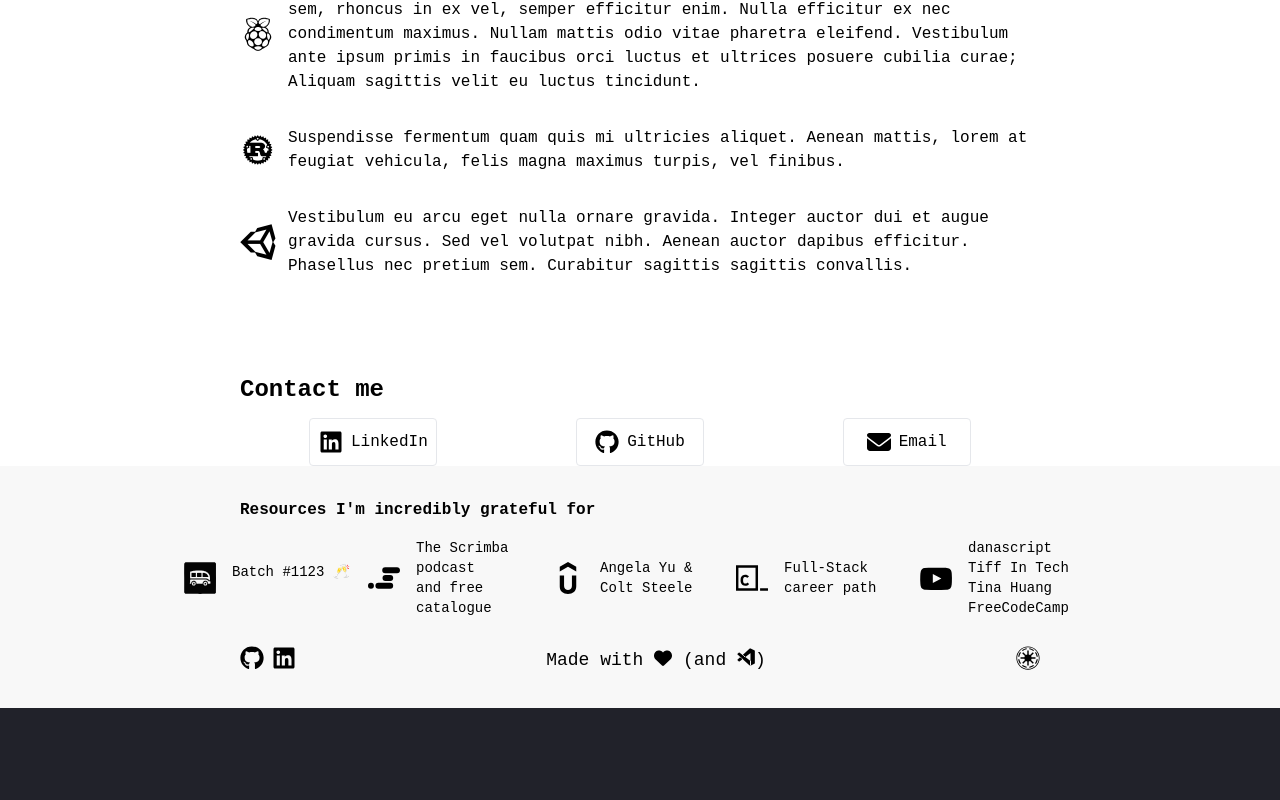
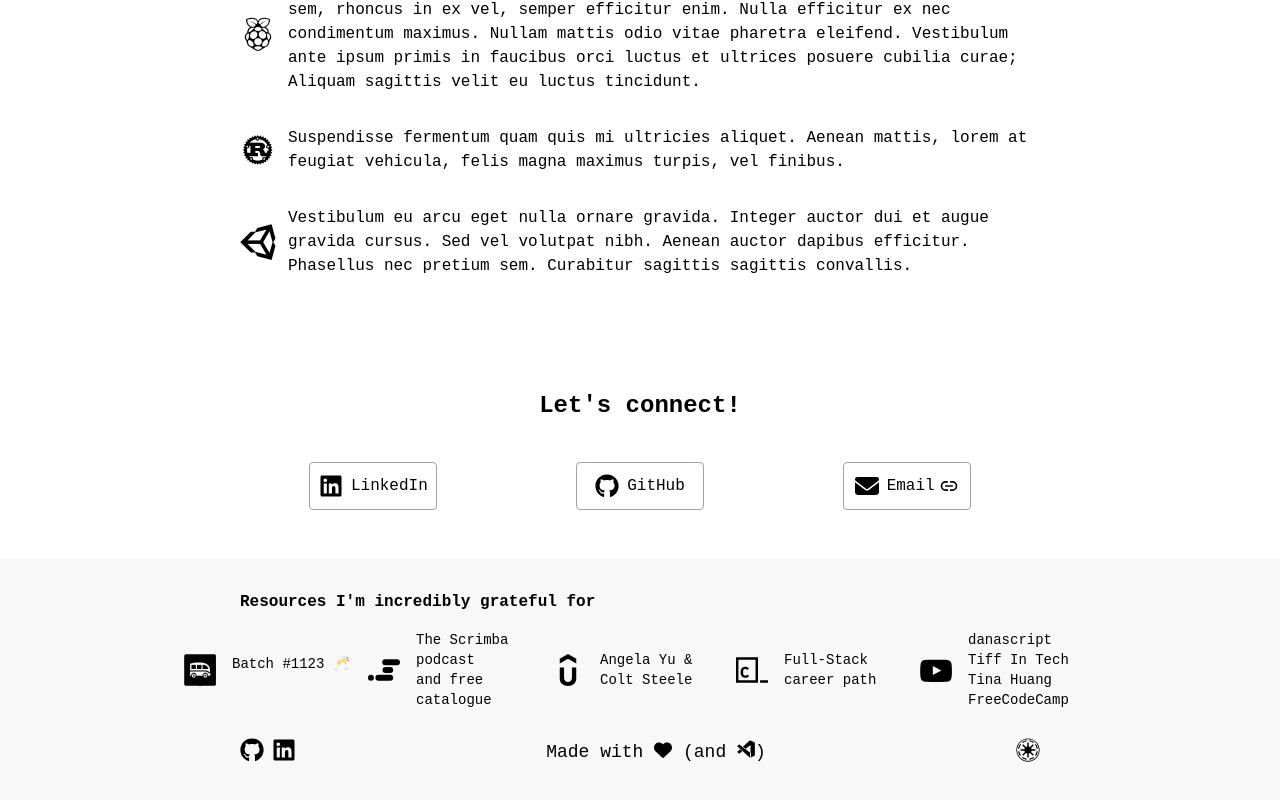
Before and after one commit to zacnation/react-portfolio, a React (Vite) app: page / in a window 1280 px wide. Shown: the part 2488-3288 px from the top of the page. Before the commit the page ends 3196 px from the top, so only its background shows below. Built offline with nearby package versions, Linux system fonts and the light colour scheme.

Commit message:
Add email copy to clipboard

```diff
--- a/src/components/Contact.jsx
+++ b/src/components/Contact.jsx
@@ -7,20 +7,38 @@ import { faEnvelope } from '@fortawesome/free-solid-svg-icons';
 export default function Contact(props) {
   return (
     <div
-      className={`transition-all duration-300 pt-8 px-3 md:px-10 xl:px-60 2xl:px-96 ${
+      className={`transition-all duration-300 py-12 px-3 md:px-10 xl:px-60 2xl:px-96 ${
         props.darkMode ? 'bg-dark-I text-white' : 'bg-white text-black'
       }`}
     >
-      <h2 className="text-2xl font-bold pb-3">Contact me</h2>
+      <h2 className="pb-10 text-2xl font-bold flex justify-center">
+        Let&apos;s connect!
+      </h2>
       <div className="grid grid-cols-1 md:grid-cols-3">
         <div className="flex justify-center items-center">
-          <ContactCard icon={faLinkedin} title={'LinkedIn'} />
+          <ContactCard
+            icon={faLinkedin}
+            title={'LinkedIn'}
+            url={'linkedin.com/in/zacnation/'}
+            darkMode={props.darkMode}
+          />
         </div>
         <div className="flex justify-center items-center">
-          <ContactCard icon={faGithub} title={'GitHub'} />
+          <ContactCard
+            icon={faGithub}
+            title={'GitHub'}
+            url={'github.com/zacnation'}
+            darkMode={props.darkMode}
+          />
         </div>
         <div className="flex justify-center items-center">
-          <ContactCard icon={faEnvelope} title={'Email'} />
+          <ContactCard
+            id={'email'}
+            icon={faEnvelope}
+            title={'Email'}
+            url={'zacnation-yelpcamp.cyclic.app'}
+            darkMode={props.darkMode}
+          />
         </div>
       </div>
     </div>
--- a/src/components/ContactCard.jsx
+++ b/src/components/ContactCard.jsx
@@ -1,6 +1,7 @@
 import PropTypes from 'prop-types';
 
 import { FontAwesomeIcon } from '@fortawesome/react-fontawesome';
+import { faCopy } from '@fortawesome/free-regular-svg-icons';
 
 export default function ContactCard(props) {
   // const fillColor = props.darkMode ? '#fff' : '#000';
@@ -21,19 +22,42 @@ export default function ContactCard(props) {
   // );
 
   return (
-    <div
-      className={`transition-all duration-300 ${
-        props.darkMode ? 'bg-dark-I text-white' : 'bg-white text-black'
-      }`}
-    >
-      <div className="flex items-center justify-center border rounded w-32 h-12">
-        <FontAwesomeIcon
-          icon={props.icon}
-          className="w-6 h-6 pr-2 hover:text-slate-600"
-        />{' '}
-        <p>{props.title}</p>
-      </div>
-    </div>
+    <>
+      {props.id === 'email' ? (
+        <div
+          onClick={() =>
+            navigator.clipboard.writeText('zacnation.work@icloud.com')
+          }
+          className={`transition-all duration-150 flex items-center justify-center border rounded w-32 h-12 hover:cursor-pointer  ${
+            props.darkMode
+              ? 'bg-dark-I text-white border-white hover:bg-gray-200 hover:text-black'
+              : 'bg-white text-black border-gray-400 hover:bg-dark-I hover:text-white hover:border-dark-I'
+          }`}
+        >
+          <FontAwesomeIcon icon={props.icon} className="w-6 h-6 pr-2" />{' '}
+          <p>{props.title}</p>{' '}
+          <img
+            src={props.darkMode ? 'link-inverted.svg' : 'link.svg'}
+            className="w-6 pl-1 animate-pulse"
+            alt=""
+          />
+        </div>
+      ) : (
+        <a
+          href={`https://${props.url}`}
+          target="_blank"
+          rel="noreferrer"
+          className={`transition-all duration-150 flex items-center justify-center border rounded w-32 h-12 hover:cursor-pointer  ${
+            props.darkMode
+              ? 'bg-dark-I text-white border-white hover:bg-gray-200 hover:text-black'
+              : 'bg-white text-black border-gray-400 hover:bg-dark-I hover:text-white hover:border-dark-I'
+          }`}
+        >
+          <FontAwesomeIcon icon={props.icon} className="w-6 h-6 pr-2" />{' '}
+          <p>{props.title}</p>
+        </a>
+      )}{' '}
+    </>
   );
 }
 
@@ -41,4 +65,6 @@ ContactCard.propTypes = {
   darkMode: PropTypes.bool.isRequired,
   title: PropTypes.string.isRequired,
   icon: PropTypes.string.isRequired,
+  url: PropTypes.string.isRequired,
+  id: PropTypes.string,
 };
--- a/src/components/Modal.jsx
+++ b/src/components/Modal.jsx
@@ -54,7 +54,7 @@ export default function Modal(props) {
                 <div className="flex items-center">
                   {props.linkText}
                   <img
-                    src={`${props.darkMode ? 'link-inverted.svg' : 'link.svg'}`}
+                    src={props.darkMode ? 'link-inverted.svg' : 'link.svg'}
                     alt=""
                     className="w-6 ml-2"
                   />
```
